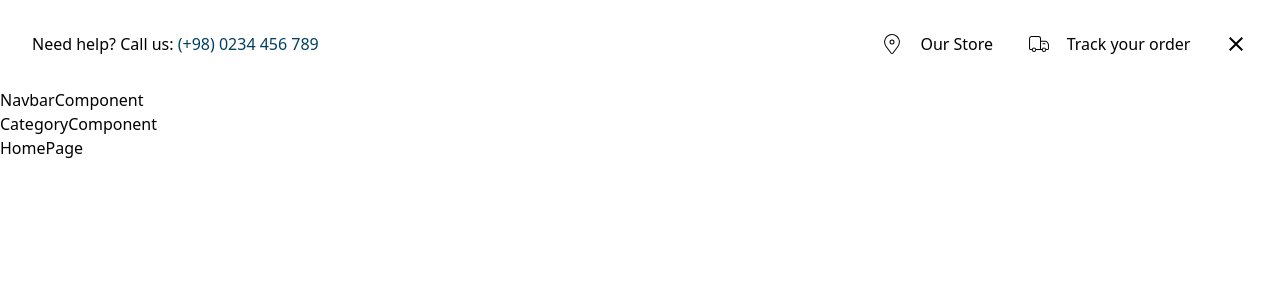
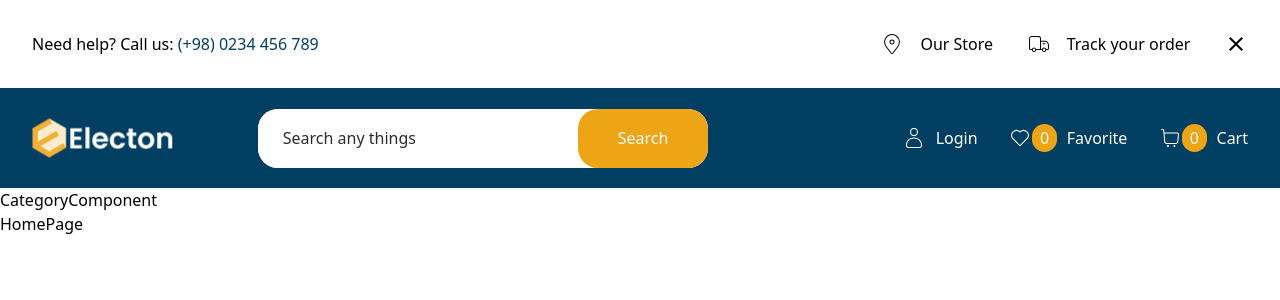
Before and after one commit to rlazar25/e-commerce, a React (Vite) app: page / in a window 1280 px wide. Shown: the top 300 px of the page. Built offline with nearby package versions, Linux system fonts and the light colour scheme.

Commit message:
Added all elements in NavbarComponent

```diff
--- a/src/components/Header/HeaderInfoComponent.jsx
+++ b/src/components/Header/HeaderInfoComponent.jsx
@@ -1,6 +1,7 @@
 // ICONS
 import { CiLocationOn, CiDeliveryTruck } from "react-icons/ci";
-import { IoMdClose } from "react-icons/io";;
+import { IoMdClose } from "react-icons/io";
+
 
 function HeaderInfoComponent({setToggleHeader}) {
 
--- a/src/components/Header/NavbarComponent.jsx
+++ b/src/components/Header/NavbarComponent.jsx
@@ -1,6 +1,49 @@
-function NavbarComponent(){
-    return(
-        <div>NavbarComponent</div>
+//IMAGES
+import logo from '../../assets/logo.png'
+// ICONS
+import { CiUser, CiShoppingCart, CiHeart } from "react-icons/ci";
+
+function NavbarComponent() {
+    return (
+        <div className='bg-mainBlue h-[100px] '>
+            <div className='container mx-auto px-8 flex items-center justify-between h-full'>
+
+                <div className='flex items-center gap-[5.3rem]'>
+
+                    <img src={logo} alt="logo" />
+
+                    {/* search */}
+                    <div className='bg-white rounded-[20px]'>
+                        <input type="text" placeholder='Search any things' className='px-[25px] py-[17.5px] rounded-[20px] w-[320px] outline-none placeholder:text-textColor' />
+                        <button className='bg-mainYellow px-[40px] py-[17.5px] rounded-[20px] text-white'>Search</button>
+                    </div>
+                </div>
+
+                {/* login/cart/favorite */}
+                <div className='flex text-white items-center gap-[1.9rem]'>
+                    <div className='flex  items-center gap-[.6rem]'>
+                        <CiUser size={24} />
+                        <span>Login</span>
+                    </div>
+                    <div className='flex  items-center gap-[.6rem]'>
+                        <div className='flex  items-center'>
+                            <CiHeart size={24} />
+                            <span className='bg-mainYellow rounded-full py-[2px] px-2 '>0</span>
+                        </div>
+                        <span>Favorite</span>
+                    </div>
+                    <div className='flex  items-center gap-[.6rem]'>
+                        <div className='flex  items-center'>
+
+                            <CiShoppingCart size={24} />
+                            <span className='bg-mainYellow rounded-full py-[2px] px-2 '>0</span>
+                        </div>
+                        <span>Cart</span>
+                    </div>
+
+                </div>
+            </div>
+        </div>
     )
 }
 
```
Also changed, not shown: src/assets/logo.png (added).
